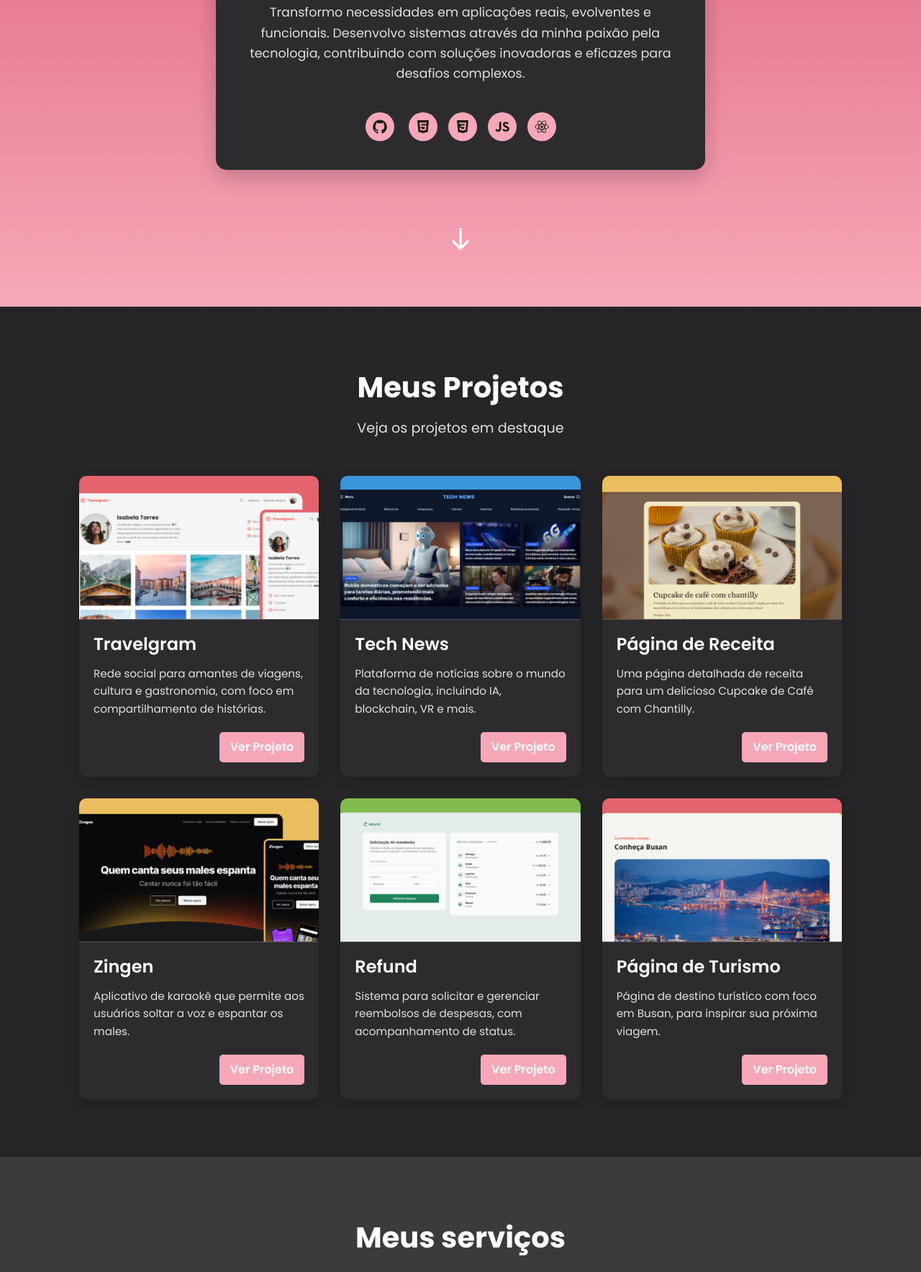
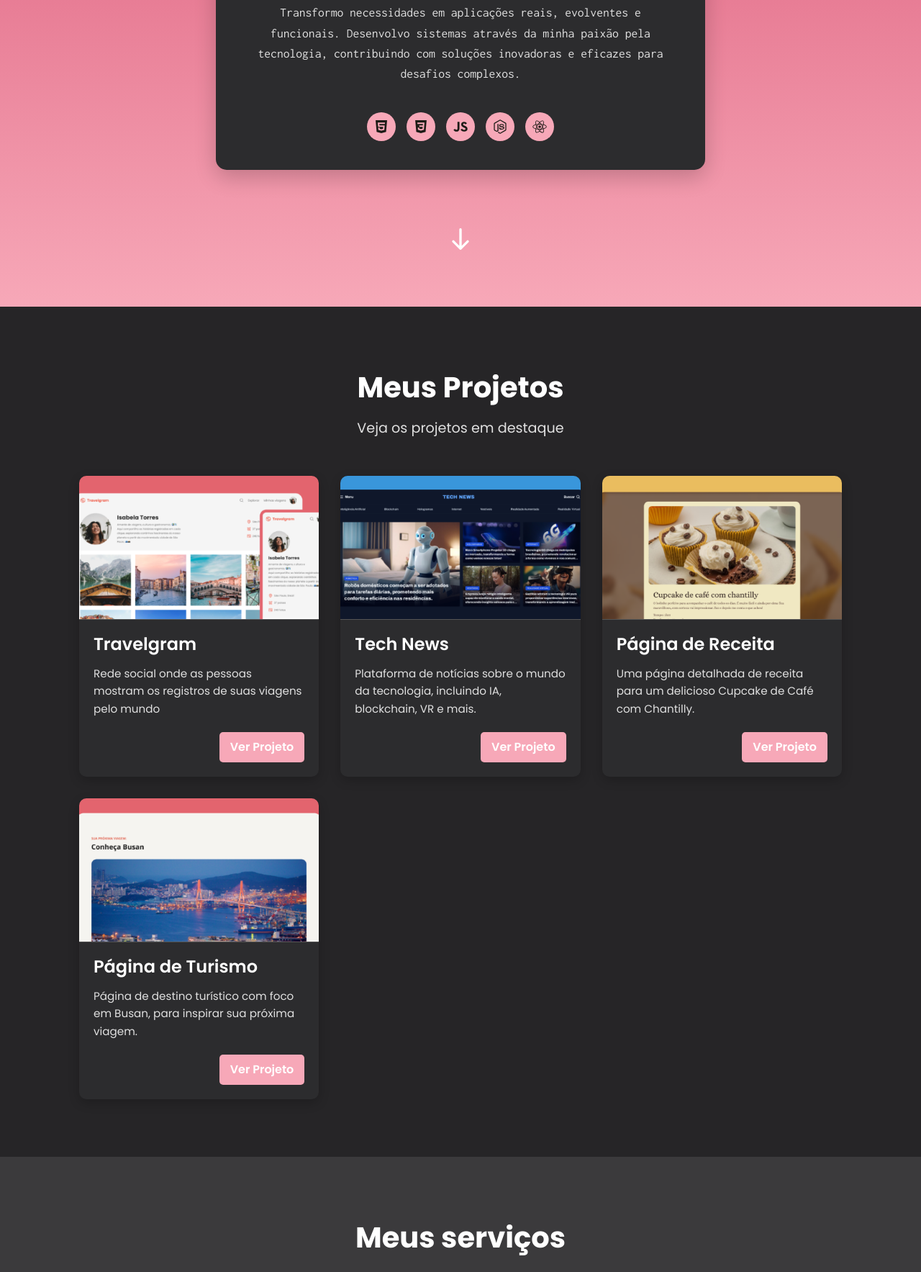
Before and after one commit to Victor-Alencar/projeto-portifolio-dev, a plain HTML site: page portifolio/index.html in a window 1280 px wide. Shown: the part 506-2273 px from the top of the page at 72% size. Drawn offline with Linux system fonts and the light colour scheme.

Commit message:
Ajustando fontes e finalizando o projeto

```diff
--- a/portifolio/css/style.css
+++ b/portifolio/css/style.css
@@ -1,3 +1,6 @@
+@import url('https://fonts.googleapis.com/css2?family=Asap:ital,wght@0,100..900;1,100..900&display=swap');
+@import url('https://fonts.googleapis.com/css2?family=Inconsolata:wght@200..900&display=swap');
+
 :root {
     --primary-color: #f7a8b8;
     --secondary-color: #3b3a3c;
@@ -9,7 +12,9 @@
     --hover-color: #6a9cff;
     --padding-section: 80px 0;
     --container-max-width: 1100px;
-    --font-family: 'Poppins', sans-serif;
+    --font-family--global: 'Poppins', sans-serif;
+    --font-family--asap: 'Asap', sans-serif;
+    --font-family--inconsolata: 'inconsolata', monospace;
     --transition-speed: 0.3s ease;
 }
 
@@ -24,14 +29,13 @@ html {
 }
 
 body {
-    font-family: var(--font-family);
+    font-family: var(--font-family--global);
     line-height: 1.6;
     color: var(--text-color);
     background-color: var(--secondary-color);
     overflow-x: hidden;
 }
 
-/* Utilitários */
 .container {
     max-width: var(--container-max-width);
     margin: 0 auto;
@@ -114,6 +118,7 @@ body {
 }
 
 .hero-content h1 {
+    font-family: var(--font-family--asap);
     font-size: 2.8em;
     color: var(--heading-color);
     margin-bottom: 5px;
@@ -128,6 +133,7 @@ body {
 }
 
 .hero-content p {
+    font-family: var(--font-family--inconsolata);
     font-size: 1.1em;
     color: var(--text-color);
     max-width: 600px;
--- a/portifolio/index.html
+++ b/portifolio/index.html
@@ -34,7 +34,7 @@
             class="profile-pic"
           />
           <h1>
-            Olá mundo! <br />
+            Hello World! <br />
             Meu nome é Victor
           </h1>
           <h2>Desenvolvedor Full stack</h2>
@@ -45,16 +45,6 @@
             desafios complexos.
           </p>
           <div class="social-links">
-            <a
-              href="https://github.com/Victor-Alencar"
-              target="_blank"
-              aria-label="GitHub"
-              ><img
-                src="/portifolio/assets/icons/GitHub.svg"
-                alt="GitHub"
-                class="github-icon"
-            /></a>
-
             <div class="tech-icons">
               <div class="tech-icon-item" aria-label="HTML">
                 <img src="/portifolio/assets/icons/HTML.svg" alt="HTML" />
@@ -67,6 +57,10 @@
                   src="/portifolio/assets/icons/JavaScript.svg"
                   alt="JavaScript"
                 />
+              </div>
+            <div class="tech-icons">
+              <div class="tech-icon-item" aria-label="Node.js">
+                <img src="/portifolio/assets/icons/Node.js.svg" alt="Node.js" />
               </div>
               <div class="tech-icon-item" aria-label="React">
                 <img src="/portifolio/assets/icons/React.svg" alt="React" />
@@ -111,11 +105,10 @@
               />
               <h4>Travelgram</h4>
               <p>
-                Rede social para amantes de viagens, cultura e gastronomia, com
-                foco em compartilhamento de histórias.
+                Rede social onde as pessoas mostram os registros de suas viagens pelo mundo
               </p>
               <div class="project-links">
-                <a href="#" target="_blank" class="btn-link">Ver Projeto</a>
+                <a href="https://victor-alencar.github.io/projeto-travelgram" target="_blank" class="btn-link">Ver Projeto</a>
               </div>
             </div>
             <div class="project-card">
@@ -129,7 +122,7 @@
                 IA, blockchain, VR e mais.
               </p>
               <div class="project-links">
-                <a href="#" target="_blank" class="btn-link">Ver Projeto</a>
+                <a href="https://victor-alencar.github.io/Projeto-portal-de-noticias" target="_blank" class="btn-link">Ver Projeto</a>
               </div>
             </div>
             <div class="project-card">
@@ -143,35 +136,7 @@
                 Café com Chantilly.
               </p>
               <div class="project-links">
-                <a href="#" target="_blank" class="btn-link">Ver Projeto</a>
-              </div>
-            </div>
-            <div class="project-card">
-              <img
-                src="assets/img/Thumbnail_Project-04.png"
-                alt="Thumbnail do projeto Zingen"
-              />
-              <h4>Zingen</h4>
-              <p>
-                Aplicativo de karaokê que permite aos usuários soltar a voz e
-                espantar os males.
-              </p>
-              <div class="project-links">
-                <a href="#" target="_blank" class="btn-link">Ver Projeto</a>
-              </div>
-            </div>
-            <div class="project-card">
-              <img
-                src="assets/img/Thumbnail_Project-05.png"
-                alt="Thumbnail do projeto Refund"
-              />
-              <h4>Refund</h4>
-              <p>
-                Sistema para solicitar e gerenciar reembolsos de despesas, com
-                acompanhamento de status.
-              </p>
-              <div class="project-links">
-                <a href="#" target="_blank" class="btn-link">Ver Projeto</a>
+                <a href="https://victor-alencar.github.io/projeto-receita-fullstack" target="_blank" class="btn-link">Ver Projeto</a>
               </div>
             </div>
             <div class="project-card">
@@ -185,7 +150,7 @@
                 próxima viagem.
               </p>
               <div class="project-links">
-                <a href="#" target="_blank" class="btn-link">Ver Projeto</a>
+                <a href="https://victor-alencar.github.io/projeto-local-tur-stico" target="_blank" class="btn-link">Ver Projeto</a>
               </div>
             </div>
           </div>
```
